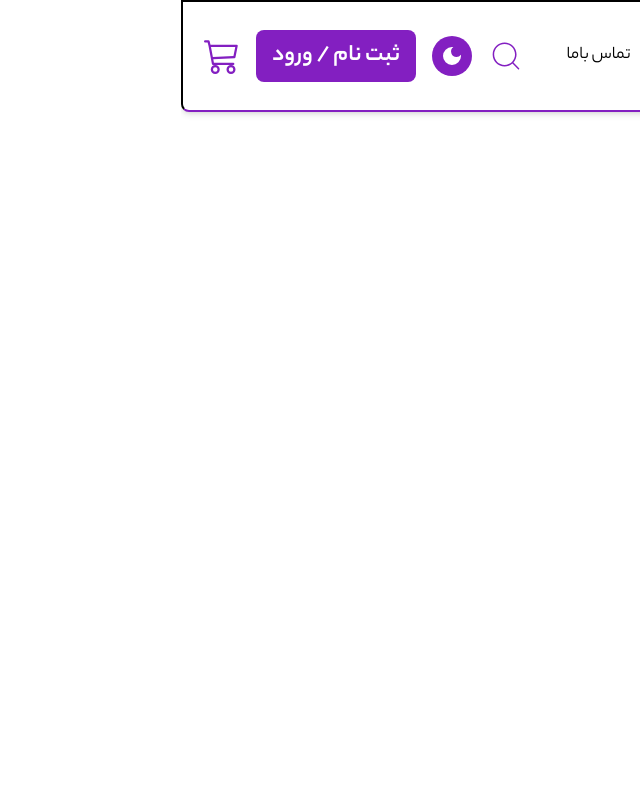
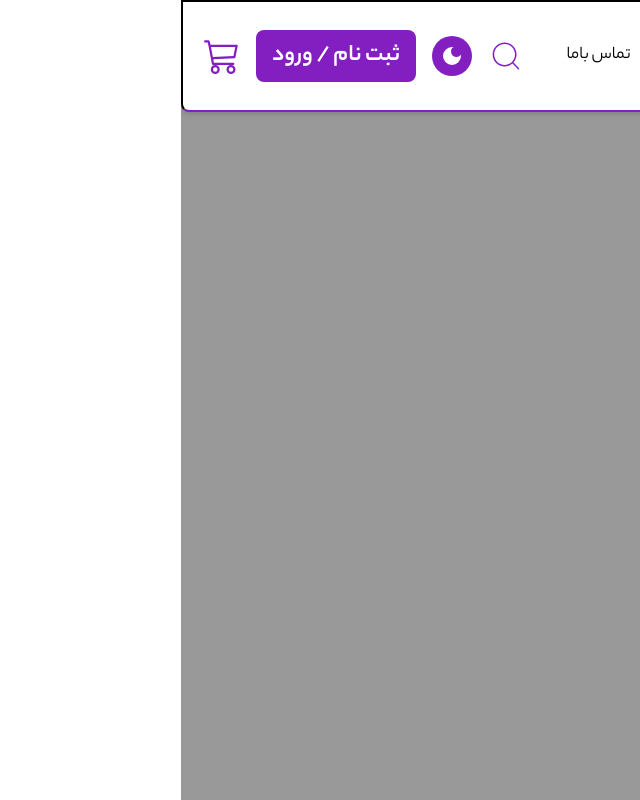
Before and after one commit to AlirezaFCB-DEV/TakShop, a Next.js app in the folder frontend/: page / in a window 1280 px wide. Both pictures are taken after a click on the button "ثبت نام / ورود". Shown: the whole page, without its empty margins (640-1280 px from the left). Built offline with nearby package versions, Linux system fonts and the light colour scheme.

Commit message:
feat : add BackShadow Component

```diff
--- a/frontend/src/app/page.tsx
+++ b/frontend/src/app/page.tsx
@@ -1,5 +1,6 @@
 "use client";
 
+import BackShadow from "@/components/BackShadow";
 import PrimaryButton from "@/components/PrimaryButton";
 import Link from "next/link";
 import { useState } from "react";
@@ -13,7 +14,8 @@ import { LiaLaptopSolid } from "react-icons/lia";
 import { MdDarkMode } from "react-icons/md";
 
 const Home = () => {
-  const [isActive, setIsActive] = useState(false);
+  const [isActiveDropDown, setIsActiveDropDown] = useState(false);
+  const [isActiveModal, setIsActiveModal] = useState(false);
 
   return (
     <>
@@ -36,13 +38,13 @@ const Home = () => {
             </li>
             <li
               className="header-menu_item gap-1 cursor-pointer group "
-              onMouseEnter={() => setIsActive(true)}
-              onMouseLeave={() => setIsActive(false)}
+              onMouseEnter={() => setIsActiveDropDown(true)}
+              onMouseLeave={() => setIsActiveDropDown(false)}
             >
               <span>دسته بندی کالاها</span>
               <IoIosArrowUp className="group-hover:-rotate-180 transition-transform" />
               <section
-                className={`absolute translate-x-1/2 right-1/2 bg-white w-4/5 top-27 transition-all ${isActive ? "visible opacity-100 -translate-y-4" : " invisible translate-y-4 opacity-0"} rounded-b-md pl-4 flex h-min text-black cursor-default overflow-hidden`}
+                className={`absolute translate-x-1/2 right-1/2 bg-white w-4/5 top-27 transition-all ${isActiveDropDown ? "visible opacity-100 -translate-y-4" : " invisible translate-y-4 opacity-0"} rounded-b-md pl-4 flex h-min text-black cursor-default overflow-hidden`}
               >
                 <section className="border-l-3 border-transparent [border-image:linear-gradient(to_bottom,#fff,#831fc1,#fff)_1] flex-1">
                   <ul className="text-black flex flex-col h-full">
@@ -249,16 +251,13 @@ const Home = () => {
           <PrimaryButton className="rounded-full" variant="icon">
             <MdDarkMode />
           </PrimaryButton>
-          <PrimaryButton>ثبت نام / ورود</PrimaryButton>
+          <PrimaryButton onClick={() =>  setIsActiveModal(true)}>ثبت نام / ورود</PrimaryButton>
           <button className="icon-button">
             <BsCart3 />
           </button>
         </section>
       </nav>
-
-      <section
-        className={`absolute bg-black transition-all ${isActive ? "visible opacity-40" : "invisible opacity-0"} w-full h-dvh top-0 z-0`}
-      ></section>
+      <BackShadow isActiveState={(isActiveDropDown || isActiveModal)} />
     </>
   );
 };
--- /dev/null
+++ b/frontend/src/components/BackShadow.tsx
@@ -0,0 +1,15 @@
+"use client";
+
+interface BackShadowProps {
+  isActiveState: boolean;
+}
+
+const BackShadow = ({ isActiveState }: BackShadowProps) => {
+  return (
+    <section
+      className={`absolute bg-black transition-all ${isActiveState ? "visible opacity-40" : "invisible opacity-0"} w-full h-dvh top-0 z-0`}
+    ></section>
+  );
+};
+
+export default BackShadow;
```
